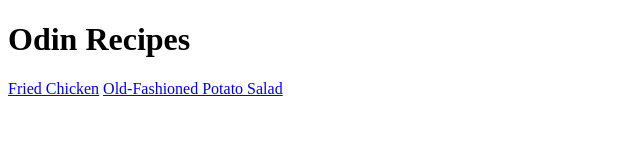
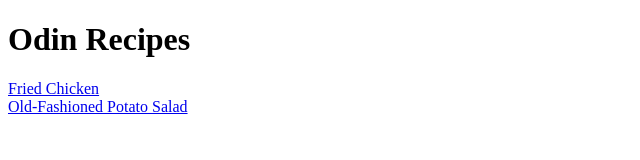
Before and after one commit to kamivour/odin-recipes, a plain HTML site: page index.html in a window 1280 px wide. Shown: the whole page, without its empty margins (0-640 px from the left). Drawn offline with Linux system fonts and the light colour scheme.

Commit message:
Change recipe list format

```diff
--- a/index.html
+++ b/index.html
@@ -6,7 +6,7 @@
 </head>
 <body>
     <h1>Odin Recipes</h1>
-    <a href="recipes/fried_chicken.html">Fried Chicken</a>
-    <a href="recipes/oldfashioned_potato_salad.html">Old-Fashioned Potato Salad</a>
+        <div><a href="recipes/fried_chicken.html">Fried Chicken</a></div>
+        <div><a href="recipes/oldfashioned_potato_salad.html">Old-Fashioned Potato Salad</a></div>
 </body>
 </html>
```
